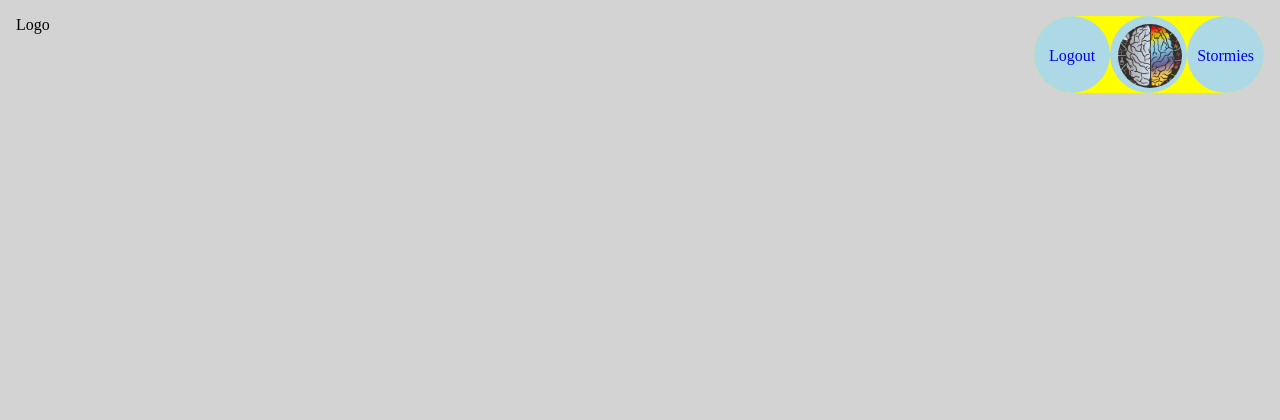
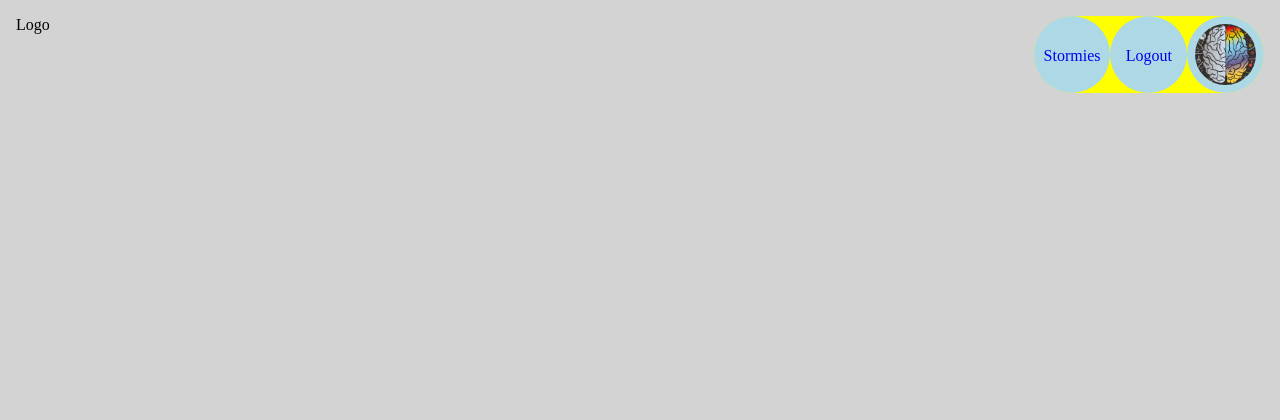
Before and after one commit to roy4ik/StormyBrain, a Django app: page / in a window 1280 px wide. Shown: the top 420 px of the page. Run offline with Django 3.2, Linux system fonts and the light colour scheme; the visitor is signed in with stand-in values (Sample User, id 1); some libraries are stand-ins or nearby versions.

Commit message:
navbar initial concept done

```diff
--- a/static/css/style.css
+++ b/static/css/style.css
@@ -35,6 +35,13 @@ nav>.nav-tools {
     border-radius: 4em;
     text-align: center
 }
+
+/* .nav-tools:hover {
+    -webkit-transition: all 0.5s ease;
+    -moz-transition: all 0.5s ease;
+    transition: all 0.5s ease;
+    width: 20em;
+} */
 .nav-logo {
     position: fixed;
     top: 1em;
@@ -64,11 +71,13 @@ nav>.nav-tools {
     padding: 2em;
 }
 .usr-img {
-    width: 4em;
-    height: 4em;
+    width: 3.8em;
+    height: 3.8em;
     border-radius: 50%;
 }
-.usr-btn {
+.usr-btn,
+.usr-btn>img {
+    position: relative;
     width: 3.8em;
     height: 3.8em;
     line-height: 4em;
@@ -78,10 +87,15 @@ nav>.nav-tools {
     background-color: var(--third-bg-color);
 }
 .usr-btn:hover {
-    box-shadow: 0 0 0 7px var(--third-bg-color);
+    /* box-shadow: 0 0 0 7px var(--third-bg-color); */
+
+    transform: scale(1.125);
     transition: all 0.2s ease;
 }
-.usr-btn:focus {}
+.usr-btn:hover:after {
+    transform: scale(1);
+    transition: all 0.2s ease;
+}
 .usr-btn:hover:before {
     -webkit-transition: all 0.5s ease;
     -moz-transition: all 0.5s ease;
@@ -91,7 +105,8 @@ nav>.nav-tools {
     -ms-transform: scale(0.925);
     -o-transform: scale(0.925);
     transform: scale(0.925);
-    box-shadow: 0 0 0 1px var(--third-bg-color);
+    /* box-shadow: 0 0 0 1px var(--third-bg-color); */
+
     opacity: .5;
 }
 .usr-btn:focus:before {
--- a/stormy/templates/partials/nav.html
+++ b/stormy/templates/partials/nav.html
@@ -3,6 +3,11 @@
     <div class='nav-logo'>Logo</div>
     <div class='nav-tools'>
         {% if user.is_authenticated %}
+        <div class='usr-btn btn-stormies'>
+            <a href="{% url 'stormy:stormies' %}">
+                <div>Stormies</div>
+            </a>
+        </div>
         <div class="usr-btn usr-btn-logout">
             <a href="{% url 'accounts:logout' %}">
                 <div>Logout</div>
@@ -13,11 +18,7 @@
                 <img class='usr-img' src={{user.profile.img.url}}>
             </a>
         </div>
-        <div class='usr-btn btn-stormies'>
-            <a href="{% url 'stormy:stormies' %}">
-                <div>Stormies</div>
-            </a>
-        </div>
+
         {% endif %}
     </div>
 </nav>
```
